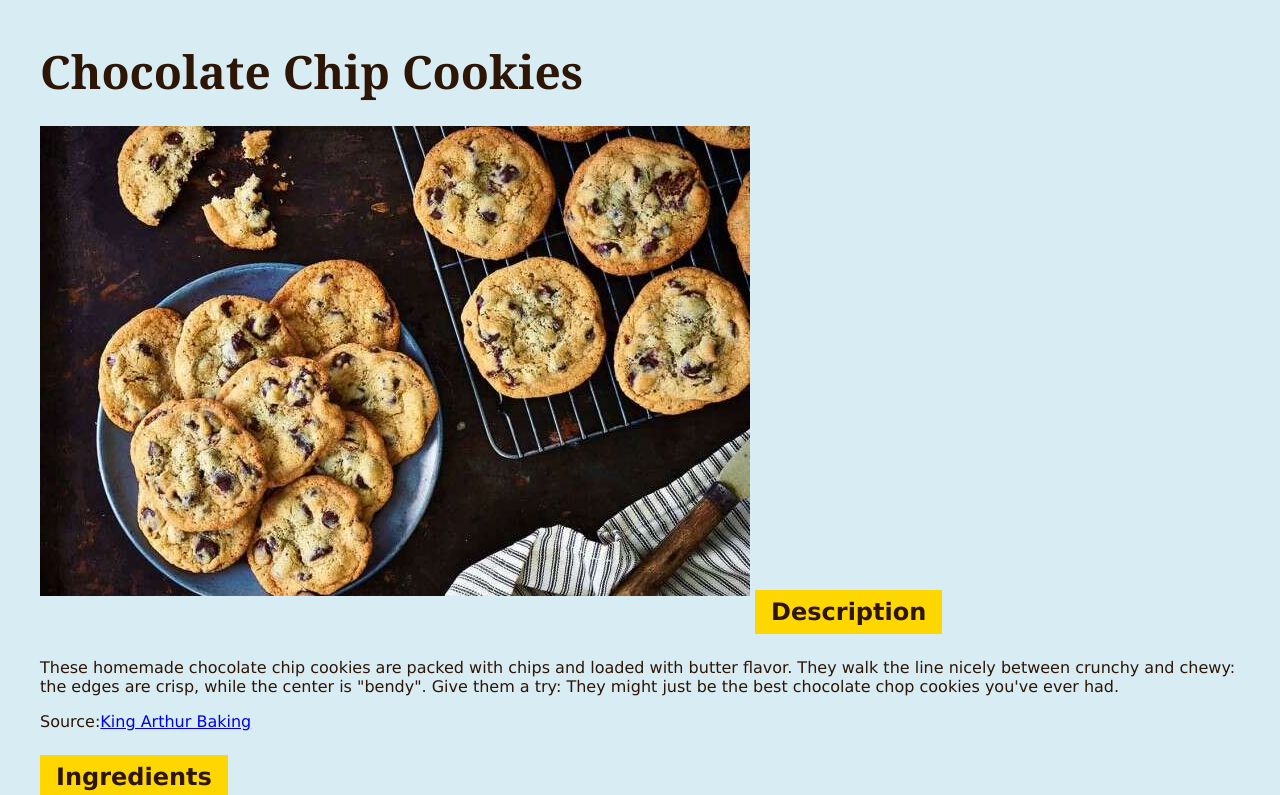
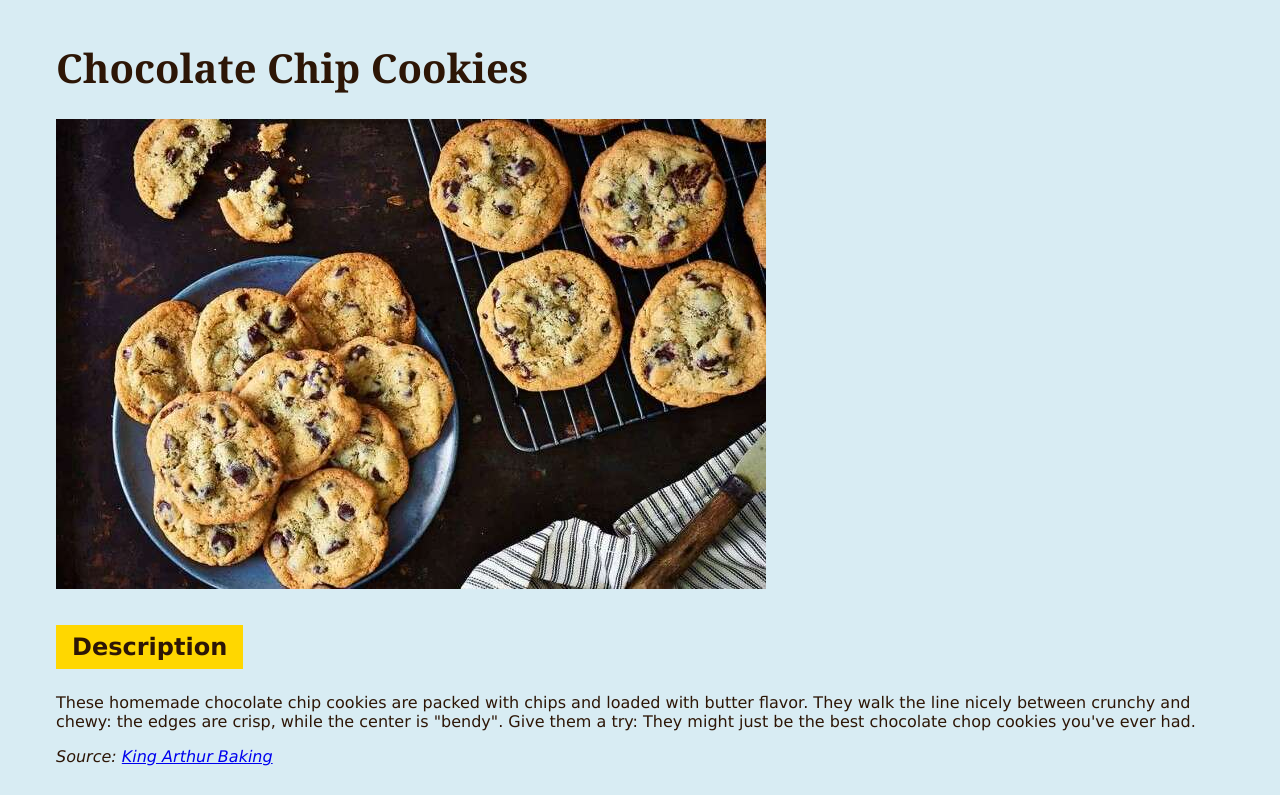
Before and after one commit to SabineEmden/odin-recipes, a plain HTML site: page recipes/chocolate-chip-cookies.html in a window 1280 px wide. Shown: the top 795 px of the page. Drawn offline with Linux system fonts and the light colour scheme.

Commit message:
apply styling to recipe for chocolate chip cookies

```diff
--- a/recipes/chocolate-chip-cookies.html
+++ b/recipes/chocolate-chip-cookies.html
@@ -6,13 +6,19 @@
   <link rel="stylesheet" href="../style.css">
 </head>
 <body>
+  <div class="intro">
     <h1>Chocolate Chip Cookies</h1>
+
     <img src="../images/chocolate-chip-cookies.jpeg" alt="a plate with chocolate chip cookies next to a cooling rack with more cookies" width="710" height="470">
 
+    <div class="description">
       <h2>Description</h2>
       <p>These homemade chocolate chip cookies are packed with chips and loaded with butter flavor. They walk the line nicely between crunchy and chewy: the edges are crisp, while the center is "bendy". Give them a try: They might just be the best chocolate chop cookies you've ever had.</p>
-  <p>Source:<a href="https://www.kingarthurbaking.com/recipes/chocolate-chip-cookies-recipe">King Arthur Baking</a></p>
+      <p class="source">Source: <a href="https://www.kingarthurbaking.com/recipes/chocolate-chip-cookies-recipe">King Arthur Baking</a></p>
+    </div>
+  </div>
 
+  <div class="recipe">
     <h2>Ingredients</h2>
     <ul>
       <li>2/3 cup (142g) light brown sugar, packed</li>
@@ -41,6 +47,10 @@
       <li>Remove the cookies from the oven, and cool on the pan until they've set enough to move without breaking. Repeat with the remaining dough.</li>
       <li>Store cookies, well wrapped, at room temperature for up to 5 days; freeze for longer storage.</li>
     </ol>
+  </div>
+
+  <div class="nav">
      <a href="../index.html">Back to main page</a>
+  </div>
 </body>
 </html>
--- a/style.css
+++ b/style.css
@@ -7,7 +7,7 @@ body {
 
 h1 {
   font-family: Georgia, 'Times New Roman', serif;
-  font-size: 46px;
+  font-size: 40px;
   margin: 0;
 }
 
```
Also changed, not shown: recipes/fudge-brownies.html (+2 -0 lines). Lines whose indentation alone changed are shown as unchanged.
